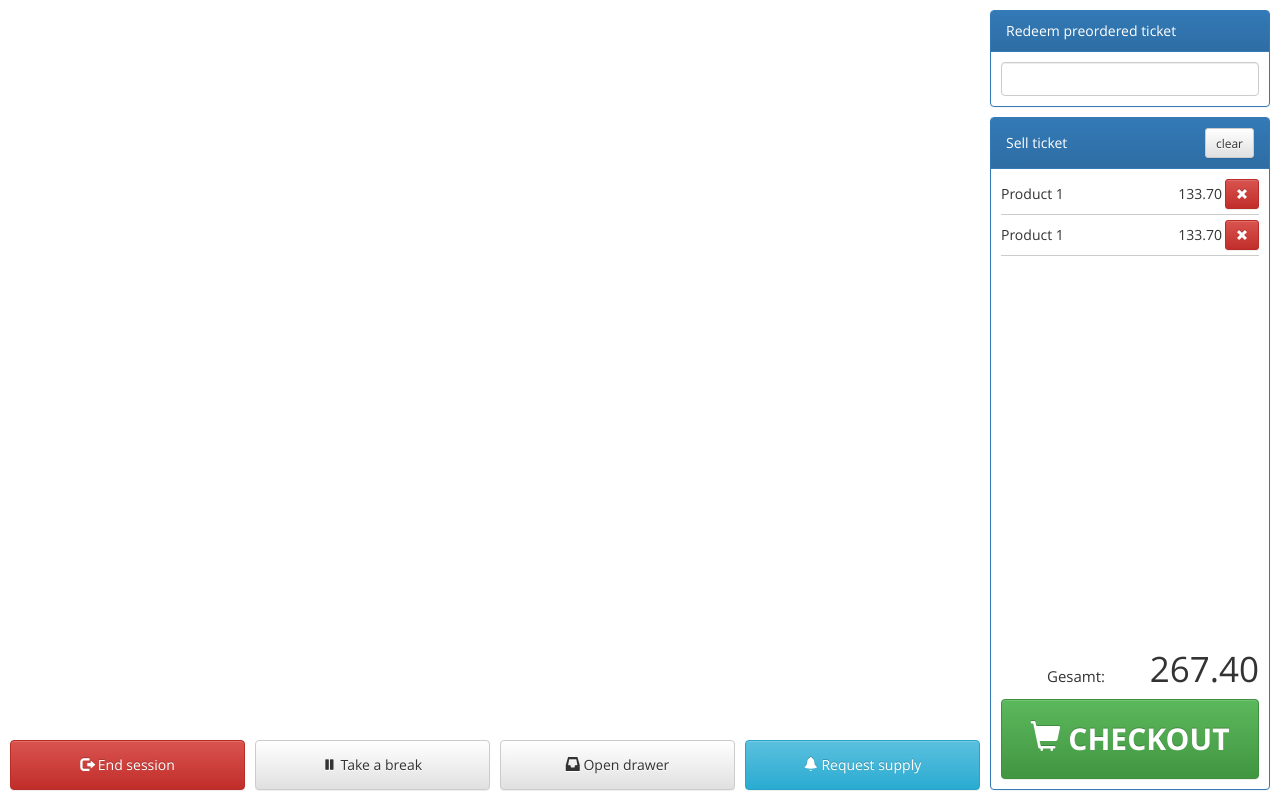
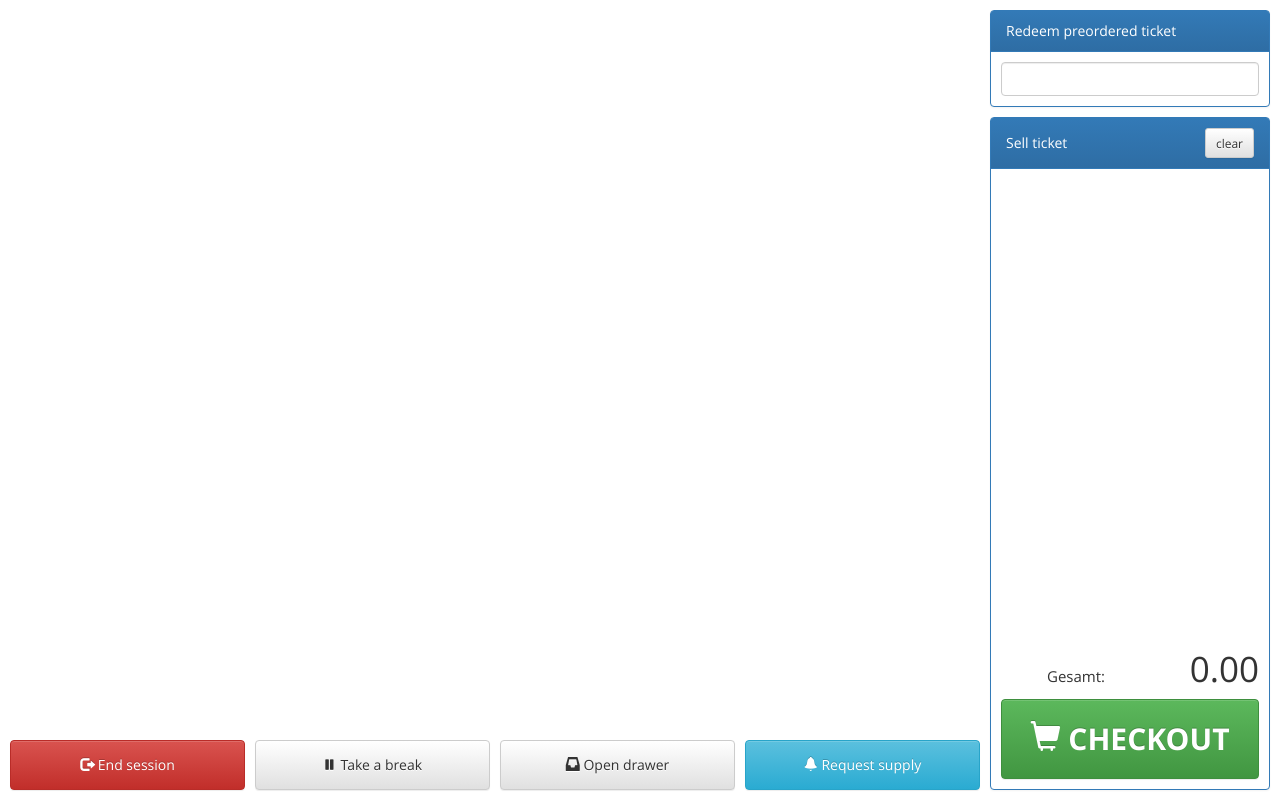
Before and after one commit to Wiiilmaa/postix, a Django app: template src/c6sh/desk/templates/desk/main.html in a window 1280 px wide. Run offline with Django 3.2, Linux system fonts and the light colour scheme; the template is opened without the code that fills it, so the values that code supplies are empty; parts of the project's set-up code (start-up, migrations or seed data) failed here and were passed over; some libraries are stand-ins or nearby versions.

Commit message:
Added cart management to desk UI

```diff
--- a/src/c6sh/api/serializers.py
+++ b/src/c6sh/api/serializers.py
@@ -21,7 +21,7 @@ class PreorderSerializer(serializers.ModelSerializer):
 class ProductSerializer(serializers.ModelSerializer):
     class Meta:
         model = Product
-        fields = ('name', 'price', 'tax_rate', 'requires_authorization', 'is_available')
+        fields = ('id', 'name', 'price', 'tax_rate', 'requires_authorization', 'is_available')
 
 
 class ListConstraintSerializer(serializers.ModelSerializer):
--- a/src/c6sh/desk/templates/desk/main.html
+++ b/src/c6sh/desk/templates/desk/main.html
@@ -56,24 +56,6 @@
                 </div>
                 <div class="panel-body">
                     <div id="cart">
-                        <div class="cart-line">
-                            <span class="cart-product">Product 1</span>
-                            <span class="cart-price">133.70</span>
-                            <span class="cart-delete">
-                                <button class="btn-delete btn btn-sm btn-danger">
-                                    <span class="glyphicon glyphicon-remove"></span>
-                                </button>
-                            </span>
-                        </div>
-                        <div class="cart-line">
-                            <span class="cart-product">Product 1</span>
-                            <span class="cart-price">133.70</span>
-                            <span class="cart-delete">
-                                <button class="btn-delete btn btn-sm btn-danger">
-                                    <span class="glyphicon glyphicon-remove"></span>
-                                </button>
-                            </span>
-                        </div>
                     </div>
                     <div id="post-sale">
                         <div id="post-sale-total" class="total">
--- a/src/c6sh/static/desk/js/c6sh.js
+++ b/src/c6sh/static/desk/js/c6sh.js
@@ -1,13 +1,23 @@
 /*global Bloodhound, $*/
+
+// Array Remove - By John Resig (MIT Licensed)
+Array.prototype.remove = function(from, to) {
+    var rest = this.slice((to || from) + 1 || this.length);
+    this.length = from < 0 ? this.length + from : from;
+    return this.push.apply(this, rest);
+};
+
 var productlist = {
+    products: {},
     _load_list: function (url) {
         $.getJSON(url, function(data) {
             var i, product;
             for (i = 0; i < data.results.length; i++) {
                 product = data.results[i];
                 if (product.is_available) {
+                    productlist.products[product.id] = product;
                     $("<div>").addClass("product").append(
-                        $("<button>").addClass("btn btn-default btn-block").append(
+                        $("<button>").addClass("btn btn-default btn-block").attr("data-id", product.id).append(
                             $("<strong>").text(product.name)
                         ).append($("<br>")).append(product.price + ' €')
                     ).appendTo($("#product-view"));
@@ -19,37 +29,99 @@ var productlist = {
         });
     },
     load_all: function() {
+        $("#product-view").html("");
+        productlist.products = {};
         productlist._load_list('/api/products/');
     },
     init: function () {
-        $("#product-view").html("");
         productlist.load_all();
     }
 };
 
-var transaction = {
-    add_product: function () {
+var preorder = {
+    current_preorder: {},
+    _perform: function () {
 
     },
-    perform: function () {
-
-    },
-    remove: function () {
-
-    },
-    clear: function () {
-
+    redeem: function (secret) {
+        preorder.current_preorder.secret = secret;
+        preorder._perform();
     },
     init: function () {
 
     }
 };
 
+var transaction = {
+    positions: [],
+    add_product: function (prod_id) {
+        var product = productlist.products[prod_id];
+
+        transaction.positions.push({
+            'product': product.id,
+            'price': product.price,
+            'type': 'sell'
+        });
+
+        $("<div>").addClass("cart-line").append(
+            $("<span>").addClass("cart-product").text(product.name)
+        ).append(
+            $("<span>").addClass("cart-price").text(product.price)
+        ).append(
+            $("<span>").addClass("cart-delete").html(
+                "<button class='btn-delete btn btn-sm btn-danger'>"
+                + "<span class='glyphicon glyphicon-remove'></span>"
+                + "</button>"
+            )
+        ).appendTo($("#cart"));
+
+        transaction._render();
+    },
+    perform: function () {
+        // TODO
+    },
+    remove: function (pos_nr) {
+        $("#cart .cart-line").get(pos_nr).remove();
+        transaction.positions.remove(pos_nr);
+        transaction._render();
+    },
+    clear: function () {
+        transaction.positions = [];
+        $("#cart").html("");
+        transaction._render();
+    },
+    _render: function () {
+        var i, total = 0;
+        for (i = 0; i < transaction.positions.length; i++) {
+            total += parseFloat(transaction.positions[i].price);
+        }
+        $("#checkout-total span").text(total.toFixed(2));
+    },
+    init: function () {
+        $("#product-view").on("click", ".product button", function () {
+            transaction.add_product($(this).attr("data-id"));
+        });
+        $("#btn-clear").click(transaction.clear);
+        $("#btn-checkout").click(transaction.perform);
+        $("#cart").html("").on("click", ".cart-delete button", function () {
+            var $row = $(this).parent().parent();
+            transaction.remove($row.index());
+        });
+        transaction._render();
+    }
+};
+
 var confirm_dialog = {
-    show_list_input: function (message, listid, field_name) {
-
+    show_list_input: function (pos_id, message, listid, field_name) {
+        // TODO
     },
-    show_confirmation: function (message, field_name) {
+    show_error: function (message) {
+        // TODO
+    },
+    show_confirmation: function (pos_id, message, field_name) {
+        // TODO
+    },
+    init: function () {
 
     }
 };
@@ -57,6 +129,9 @@ var confirm_dialog = {
 
 $(function () {
     productlist.init();
+    confirm_dialog.init();
+    transaction.init();
+    preorder.init();
     /*
     $('#btn-checkout').mousedown(function() {
         $('#lower-right').addClass('post-sale');
```
Also changed, not shown: doc/api.md (+1 -0 lines).
